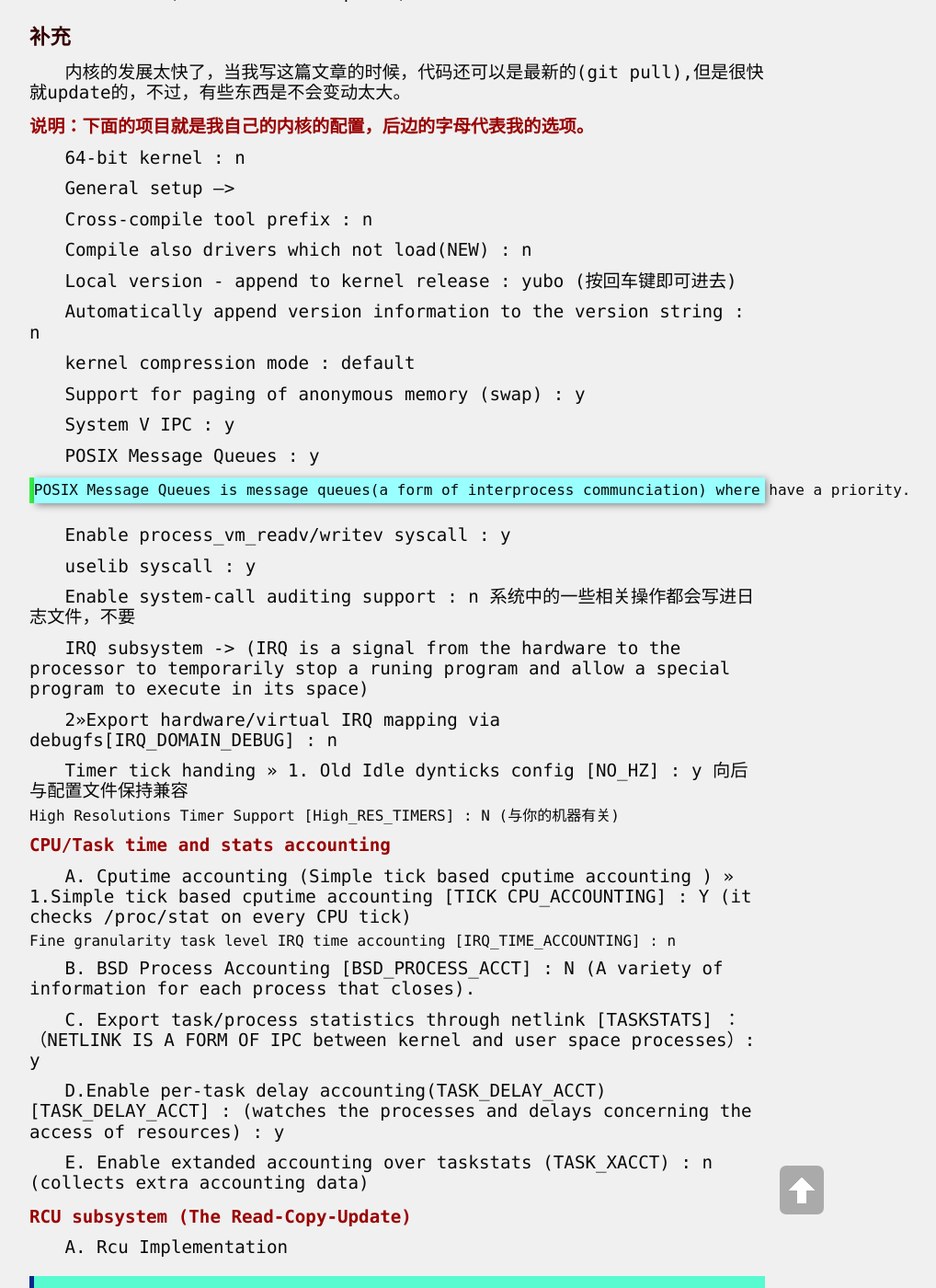
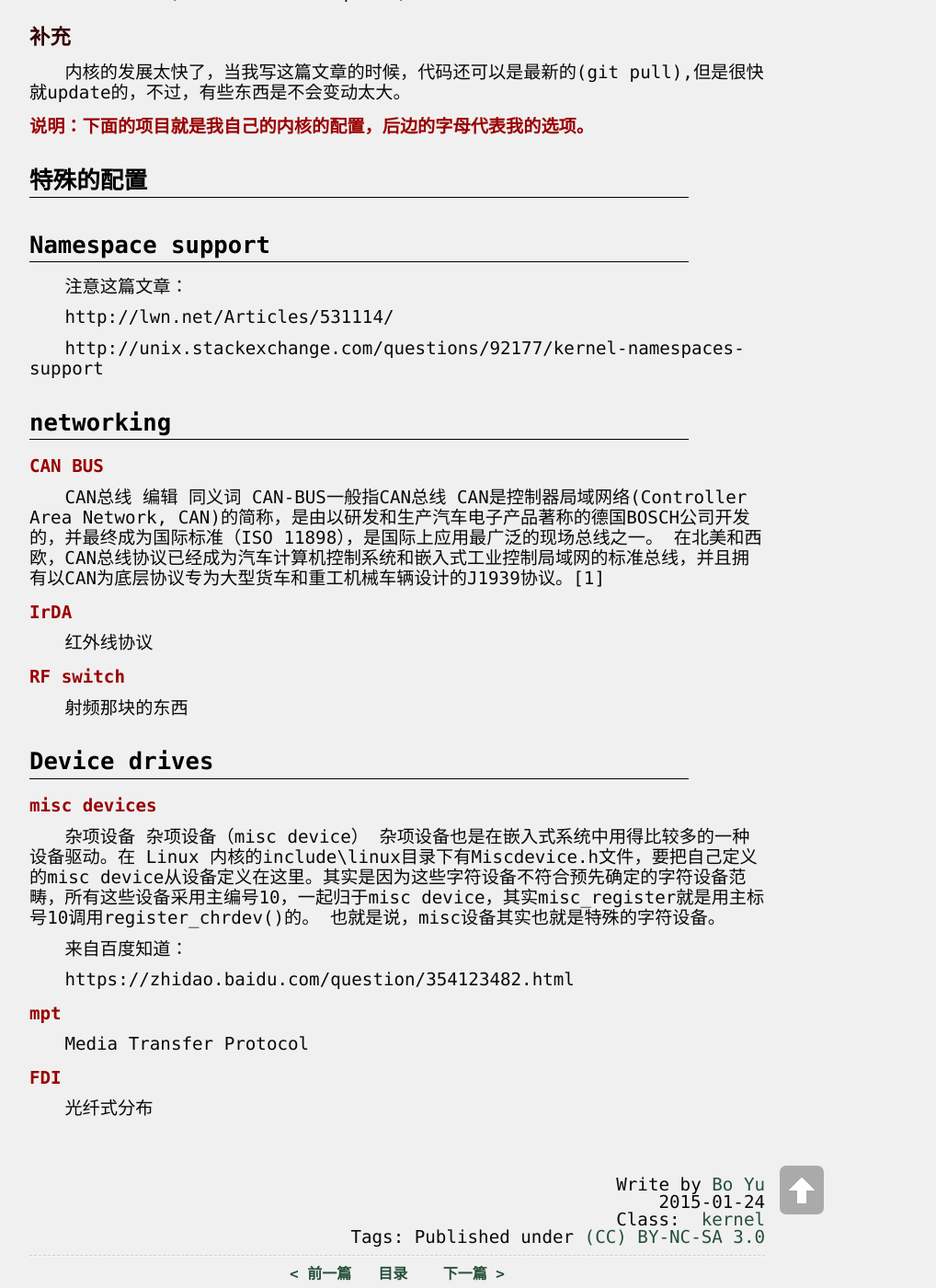
Before and after one commit to yuzibo/yuzibo.github.io, a Jekyll site: the page built from _posts/2015-01-24-linux_kernel_config.md, in a window 1280 px wide and 1400 px high, scrolled down 694 px. Shown: the whole window at 92% size, without its empty margins (208-1226 px from the left). Built offline with Jekyll 4.4.1, drawn with Linux system fonts in a browser that asks for light colours; comment, search, counter and statistics services are not loaded; some of the changed text lies outside the part shown.

Commit message:
add smatch

```diff
--- a/_posts/2015-01-24-linux_kernel_config.md
+++ b/_posts/2015-01-24-linux_kernel_config.md
@@ -25,70 +25,48 @@
 
 ### 说明：下面的项目就是我自己的内核的配置，后边的字母代表我的选项。
 
-64-bit kernel  : n
 
-General setup -->
+# 特殊的配置
 
-Cross-compile tool prefix : n
+# Namespace support
 
-Compile also drivers which not load(NEW) : n
+注意这篇文章：
 
-Local version - append to kernel release : yubo (按回车键即可进去)
+http://lwn.net/Articles/531114/
 
-Automatically append version information to the version string : n
+http://unix.stackexchange.com/questions/92177/kernel-namespaces-support
 
-kernel compression mode : default
+# networking
 
-Support for paging of anonymous memory (swap) : y
+### CAN BUS
 
-System V IPC : y
+CAN总线 编辑
+同义词 CAN-BUS一般指CAN总线
+CAN是控制器局域网络(Controller Area Network, CAN)的简称，是由以研发和生产汽车电子产品著称的德国BOSCH公司开发的，并最终成为国际标准（ISO 11898），是国际上应用最广泛的现场总线之一。 在北美和西欧，CAN总线协议已经成为汽车计算机控制系统和嵌入式工业控制局域网的标准总线，并且拥有以CAN为底层协议专为大型货车和重工机械车辆设计的J1939协议。[1]
 
-POSIX Message Queues : y
+### IrDA
 
-	POSIX Message Queues is message queues(a form of interprocess communciation) where have a priority.
+红外线协议
 
-Enable process_vm_readv/writev syscall : y
+### RF switch
 
-uselib syscall : y
+射频那块的东西
 
-Enable system-call auditing support : n
-	系统中的一些相关操作都会写进日志文件，不要
+# Device drives
 
-IRQ subsystem  -> (IRQ is a signal from the hardware to the processor to temporarily stop a runing program and allow a special program to execute in its space)
+### misc devices
 
-2>>Export hardware/virtual IRQ mapping via debugfs[IRQ_DOMAIN_DEBUG] : n
+杂项设备 杂项设备（misc device）
+杂项设备也是在嵌入式系统中用得比较多的一种设备驱动。在 Linux 内核的include\linux目录下有Miscdevice.h文件，要把自己定义的misc device从设备定义在这里。其实是因为这些字符设备不符合预先确定的字符设备范畴，所有这些设备采用主编号10，一起归于misc device，其实misc_register就是用主标号10调用register_chrdev()的。
+也就是说，misc设备其实也就是特殊的字符设备。
 
-Timer tick handing >> 1. Old Idle dynticks config [NO_HZ] : y 向后与配置文件保持兼容
+来自百度知道：
 
-2. High Resolutions Timer Support [High_RES_TIMERS] : N (与你的机器有关)
+https://zhidao.baidu.com/question/354123482.html
 
-### CPU/Task time and stats accounting
+### mpt
+Media Transfer Protocol
 
-A. Cputime accounting (Simple tick based cputime  accounting ) >> 1.Simple tick based cputime accounting [TICK CPU_ACCOUNTING] : Y (it checks /proc/stat on every CPU tick)
+### FDI
 
-2. Fine granularity task level IRQ time accounting [IRQ_TIME_ACCOUNTING] : n
-
-B. BSD Process Accounting [BSD_PROCESS_ACCT] : N (A variety of information for each process that closes).
-
-C. Export task/process statistics through netlink [TASKSTATS] ： （NETLINK IS A FORM OF IPC between kernel and user space processes）: y
-
-D.Enable per-task delay accounting(TASK_DELAY_ACCT) [TASK_DELAY_ACCT] : (watches the processes and delays concerning the access of resources) : y
-
-E. Enable extanded accounting over taskstats (TASK_XACCT) : n (collects extra accounting data)
-
-### RCU subsystem (The Read-Copy-Update)
-
-A. Rcu Implementation
-
-> Tree-Based hierarchical RCU [Tree_Rcu] : y (large SMP cpus and small is ok)
-
-B.
- [ ] Task_based RCU implementation using voluntary context switch │ │
-
-  │ │    (32) Tree-based hierarchical RCU fanout value                    │
-
-  │ │    (16) Tree-based hierarchical RCU leaf-level fanout value (NEW)   │
-  │ │    [ ] Disable tree-based hierarchical RCU auto-balancing           │
-  │ │    [ ] Accelerate last non-dyntick-idle CPU's grace periods         │
-  │ │    [ ] Offload RCU callback processing from boot-selected CPUs (NEW)│
-  │ │
+光纤式分布
```
Also changed, not shown: _posts/2016-08-10-linux_kernel_static_analyise.md (added, +9 -0 lines).
